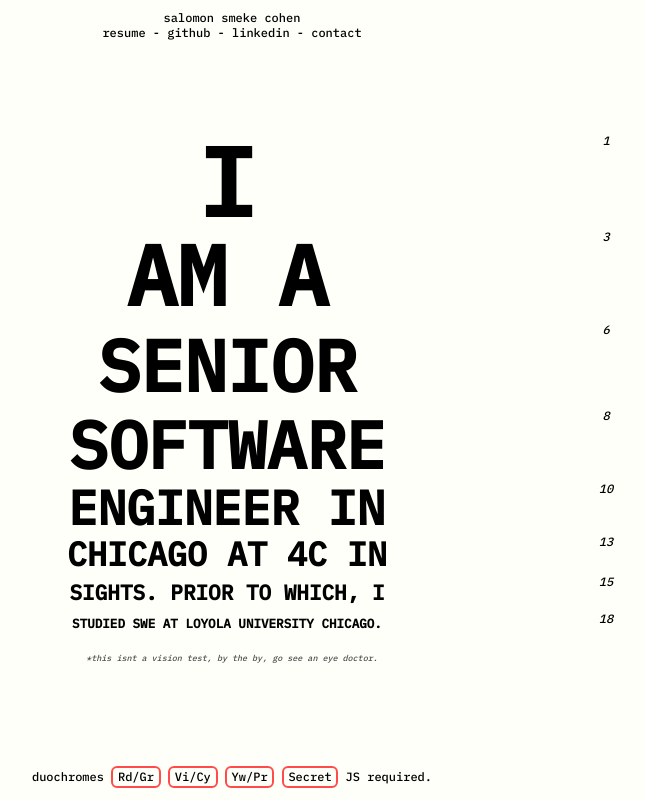
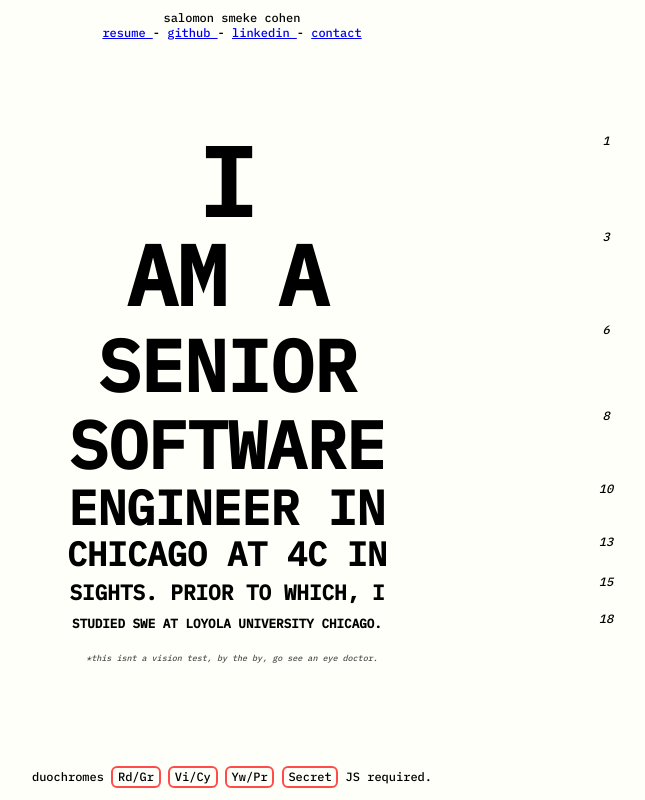
Before and after one commit to SalomonSmeke/salomonsmeke.github.io, a website built with webpack: page src/index.html in a window 1280 px wide. Shown: the whole page, without its empty margins (408-1053 px from the left). Built offline with nearby package versions, Linux system fonts and the light colour scheme.

Commit message:
deploy script, links

```diff
--- a/src/index.html
+++ b/src/index.html
@@ -21,7 +21,11 @@
     </div>
     <div class="top">
       <header>salomon smeke cohen</header>
-      <nav>resume - github - linkedin - contact</nav>
+      <nav><a href="#">resume
+      </a> - <a href="https://github.com/SalomonSmeke">github
+      </a> - <a href="www.linkedin.com/in/ssmeke">linkedin
+      </a> - <a href="mailto:salomon@ssmeke.io">contact
+      </a></nav>
     </div>
     <article aria-hidden="true" class="snellen-container">
       <div><span>I</span><span>1</span></div>
--- /dev/null
+++ b/ver.txt
@@ -0,0 +1 @@
+2.0.0
```
Also changed, not shown: 1 other file.
